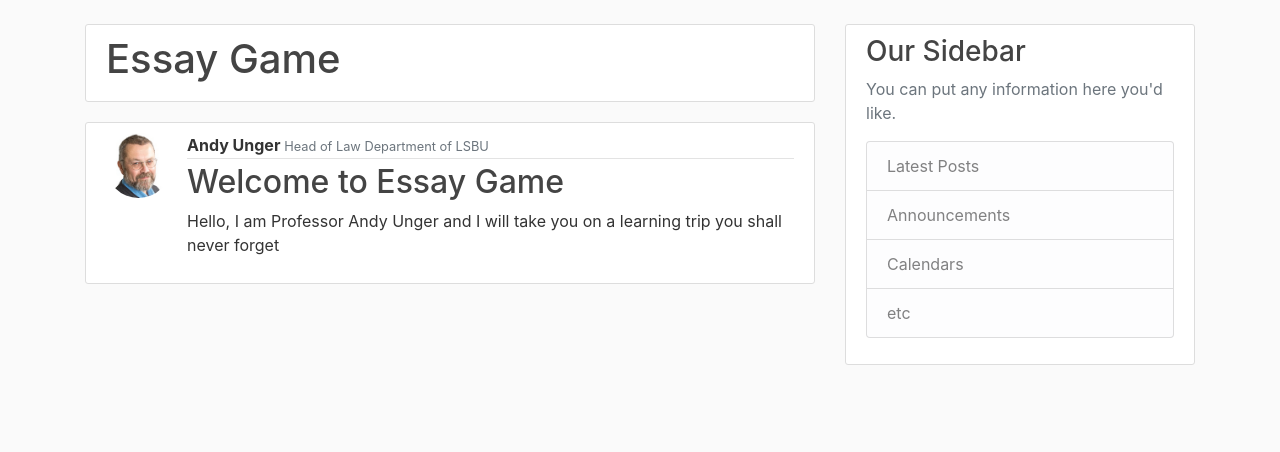
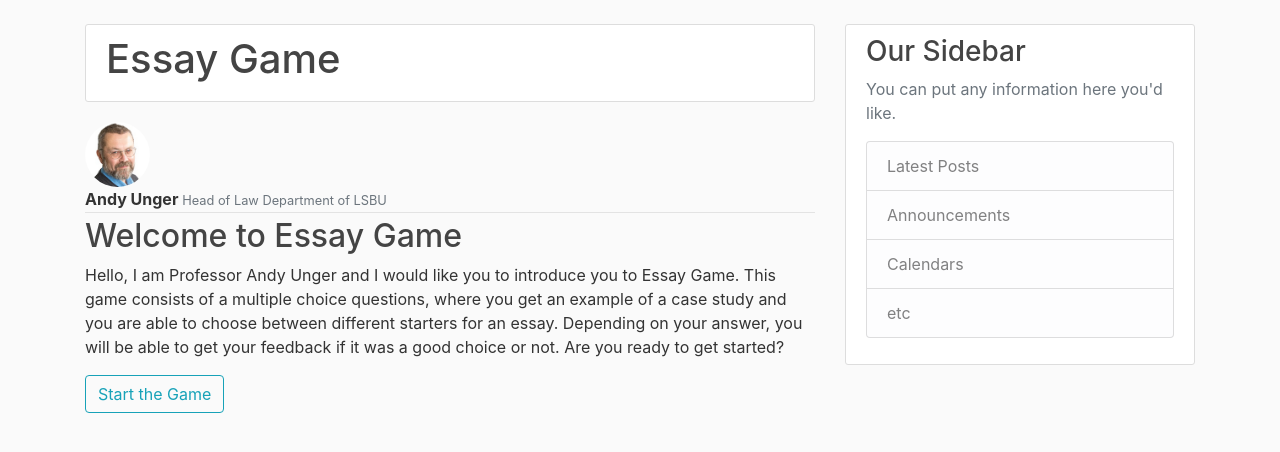
Before and after one commit to tomasvu/SFE_CW2, a Django app: page / in a window 1280 px wide. Shown: the part 56-508 px from the top of the page. Run offline with Django 4.2, Linux system fonts and the light colour scheme; some libraries are stand-ins or nearby versions.

Commit message:
Updated Homa page
Added a post and a button

```diff
--- a/website/templates/website/home.html
+++ b/website/templates/website/home.html
@@ -6,14 +6,27 @@
             <h1>Essay Game</h1>
         </div>
     </article>
-    <article class="media content-section">
     <img class="rounded-circle article-img" src="{% static 'blog/images/Andy-Unger-154.jpg' %}">
     <div class="media-body">
         <div class="article-metadata">
-                <strong class="mr-2">Andy Unger <small class="text-muted">Head of Law Department of LSBU</small></strong>
+            <strong class="mr-2">Andy Unger <small class="text-muted">Head of Law Department of
+                LSBU</small></strong>
         </div>
         <h2>Welcome to Essay Game</h2>
-            <p>Hello, I am Professor Andy Unger and I will take you on a learning trip you shall never forget</p>
+        <p>
+            Hello, I am Professor Andy Unger and I would like you to introduce you to Essay Game.
+            This game consists of a multiple choice questions, where you get an example of a case study
+            and you are able to choose between different starters for an essay. Depending on your answer,
+            you will be able to get your feedback if it was a good choice or not. Are you ready to get started?
+        </p>
+        <article class="media">
+            <div class="media-content">
+                <div class="content">
+                    <a href="/multiplechoice">
+                        <button class="btn btn-outline-info">Start the Game</button>
+                    </a>
+                </div>
             </div>
         </article>
+    </div>
 {% endblock content %}
```
Lines whose indentation alone changed are shown as unchanged.
